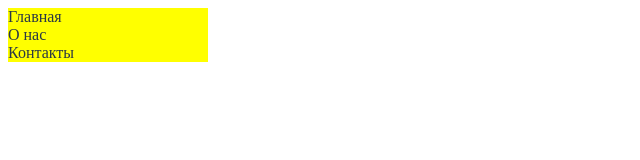
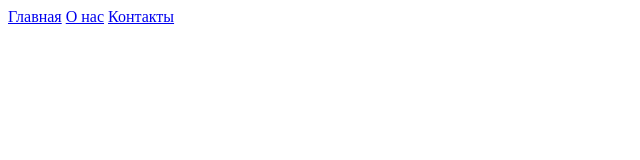
Before and after one commit to Zoomcww/WEB6, a plain HTML site: page public_html/index.html in a window 1280 px wide. Shown: the whole page, without its empty margins (0-640 px from the left). Drawn offline with Linux system fonts and the light colour scheme.

```diff
--- a/public_html/style/style.css
+++ b/public_html/style/style.css
@@ -1,16 +1,5 @@
-#menu{
- width:200px;
- background:yellow;
+h6{
+
+     display:list-item;
+
 }
-#menu a{
- color:#2b3845;
- text-decoration:none;
- display:block;
-}
-#menu a:hover{
- color:#92A9BF;
- background:blue;
-}
-h5, p{
- display:inline;
-}
```
